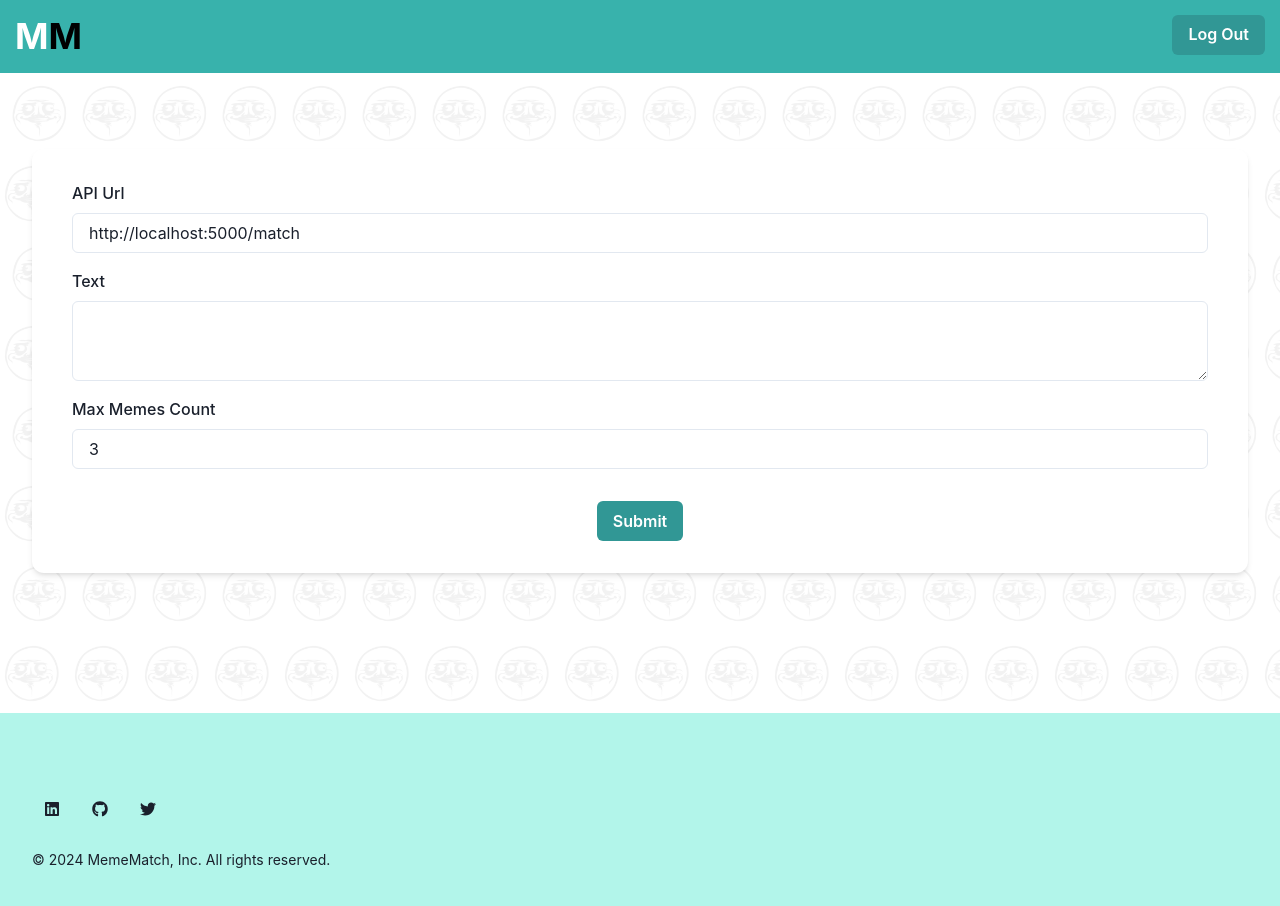
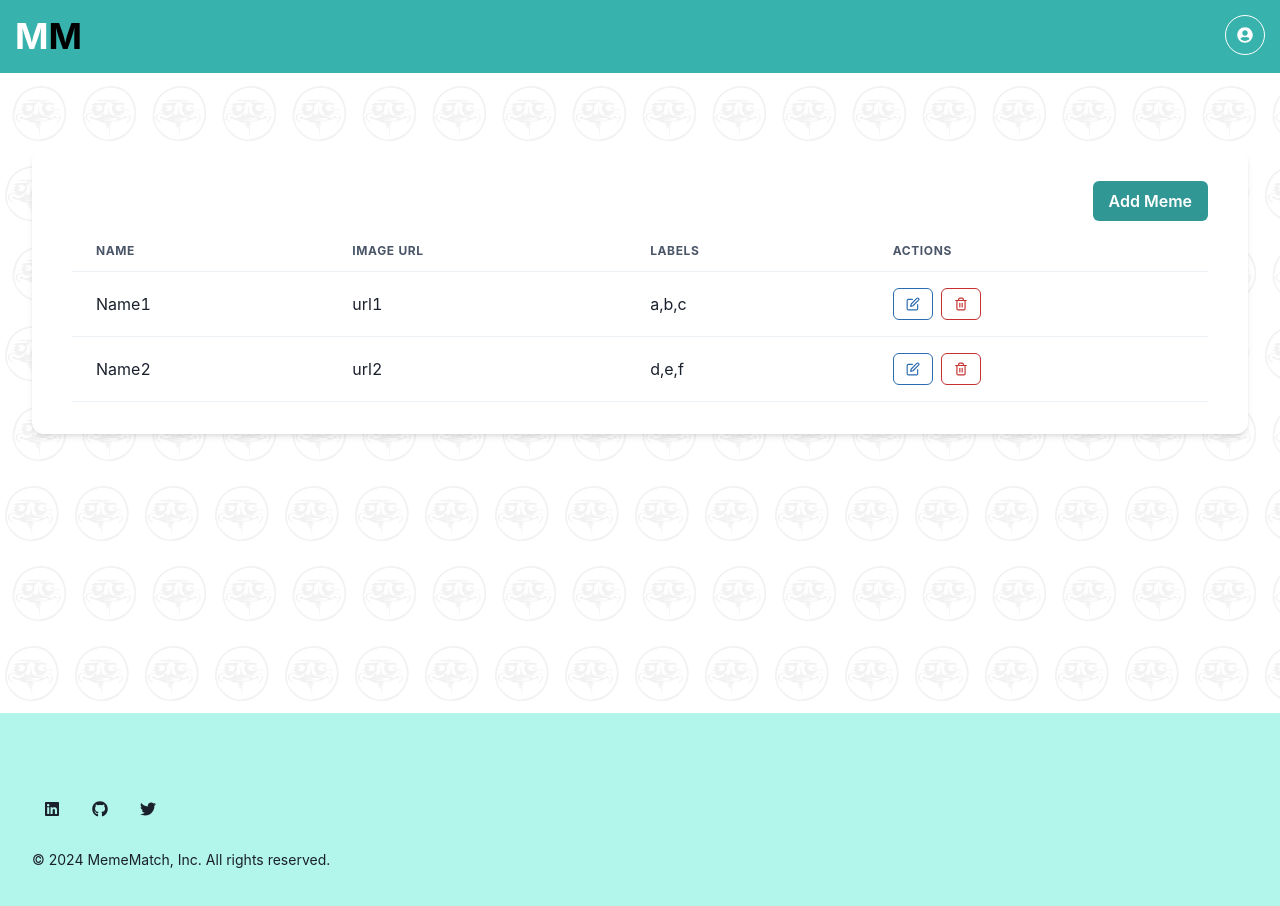
Before and after one commit to MaxStankevich/meme-match, a React (Vite) app: page /admin in a window 1280 px wide. Both pictures are taken after a click on the button "Sign in". Shown: the top 906 px of the page. Built offline with nearby package versions, Linux system fonts and the light colour scheme.

Commit message:
admin page init

```diff
--- a/src/App.jsx
+++ b/src/App.jsx
@@ -1,9 +1,9 @@
 import { Flex } from "@chakra-ui/react";
+
 import Header from "./components/layout/Header.jsx";
+import Footer from "./components/layout/Footer.jsx";
 import Main from "./components/layout/Main.jsx";
-import Footer from "./components/layout/Footer.jsx";
-
-import './App.css'
+import "./App.css";
 
 function App() {
   return (
--- a/src/components/layout/Header.jsx
+++ b/src/components/layout/Header.jsx
@@ -1,15 +1,21 @@
 import {
   Box,
-  Button,
   Heading,
   Flex,
   Link as ChakraLink,
+  Menu,
+  MenuButton,
+  MenuList,
+  MenuItem,
+  IconButton,
 } from "@chakra-ui/react";
-import { Link as ReactRouterLink } from "react-router-dom";
+import { Link as ReactRouterLink, useNavigate } from "react-router-dom";
+import { FaUserCircle, FaTools, FaSignOutAlt } from "react-icons/fa";
 import useAuth from "/src/hooks/useAuth.js";
 
 const Header = () => {
   const { logOut, user } = useAuth();
+  const navigate = useNavigate();
 
   return (
     <Box as="nav" role="navigation" bg="teal.400">
@@ -20,7 +26,32 @@ const Header = () => {
             <Heading color="black">M</Heading>
           </Flex>
         </ChakraLink>
-        {user && <Button onClick={logOut}>Log Out</Button>}
+        {user && (
+          <Menu>
+            <MenuButton
+              as={IconButton}
+              icon={<FaUserCircle />}
+              variant="outline"
+              colorScheme="white"
+              borderRadius="full"
+            />
+            <MenuList color="black">
+              {user.role === "admin" && (
+                <MenuItem
+                  icon={<FaTools />}
+                  onClick={() => {
+                    navigate("/admin");
+                  }}
+                >
+                  Administration
+                </MenuItem>
+              )}
+              <MenuItem icon={<FaSignOutAlt />} onClick={logOut}>
+                Log Out
+              </MenuItem>
+            </MenuList>
+          </Menu>
+        )}
       </Flex>
     </Box>
   );
--- a/src/components/layout/Main.jsx
+++ b/src/components/layout/Main.jsx
@@ -3,9 +3,11 @@ import MatchForm from "/src/features/match-form/MatchForm";
 import Login from "/src/features/login/Login.jsx";
 import useAuth from "/src/hooks/useAuth.js";
 import Background from "./Background/index.jsx";
+import { Routes, Route } from "react-router-dom";
+import Admin from "../../features/admin/Admin.jsx";
 
 const Main = () => {
-  const { user, logIn, isLoading } = useAuth();
+  const { user, isLoading } = useAuth();
 
   return (
     <Background>
@@ -28,7 +30,16 @@ const Main = () => {
                 />
               </Flex>
             ) : (
-              <>{user ? <MatchForm /> : <Login onLogin={logIn} />}</>
+              <>
+                {user ? (
+                  <Routes>
+                    <Route path="/" element={<MatchForm />} />
+                    <Route path="/admin" element={<Admin />} />
+                  </Routes>
+                ) : (
+                  <Login />
+                )}
+              </>
             )}
           </Box>
         </Container>
--- a/src/context/AuthContext.jsx
+++ b/src/context/AuthContext.jsx
@@ -1,14 +1,16 @@
 import React, { createContext, useState, useEffect } from "react";
+import { useNavigate } from "react-router-dom";
 
 export const AuthContext = createContext(null);
 
 const checkLoggedInUser = () => {
-  return localStorage.getItem("user");
+  return JSON.parse(localStorage.getItem("user"));
 };
 
 export const AuthProvider = ({ children }) => {
   const [user, setUser] = useState(null);
   const [isLoading, setIsLoading] = useState(true);
+  const navigate = useNavigate();
 
   useEffect(() => {
     const loggedInUser = checkLoggedInUser();
@@ -26,6 +28,7 @@ export const AuthProvider = ({ children }) => {
   const logOut = () => {
     localStorage.removeItem("user");
     setUser(null);
+    navigate("/");
   };
 
   return (
--- /dev/null
+++ b/src/features/admin/Admin.jsx
@@ -0,0 +1,158 @@
+import React, { useState } from "react";
+import {
+  Table,
+  Thead,
+  Tbody,
+  Tr,
+  Th,
+  Td,
+  Button,
+  Modal,
+  ModalOverlay,
+  ModalContent,
+  ModalHeader,
+  ModalBody,
+  ModalFooter,
+  FormControl,
+  FormLabel,
+  Input,
+  Textarea,
+  useDisclosure,
+  Flex,
+} from "@chakra-ui/react";
+import { useForm } from "react-hook-form";
+import { FiEdit, FiTrash2 } from "react-icons/fi";
+import BoxWithShadow from "../../components/BoxWithShadow.jsx";
+
+const MyTableComponent = () => {
+  const { isOpen, onOpen, onClose } = useDisclosure();
+  const { register, handleSubmit, reset, setValue } = useForm();
+  const [data, setData] = useState([
+    { name: "Name1", imageUrl: "url1", labels: "a,b,c" },
+    { name: "Name2", imageUrl: "url2", labels: "d,e,f" },
+  ]);
+  const [currentItem, setCurrentItem] = useState(null);
+
+  const onSubmit = (data) => {
+    if (currentItem) {
+      setData((currentData) =>
+        currentData.map((item) =>
+          item.name === currentItem ? { ...item, ...data } : item,
+        ),
+      );
+    } else {
+      setData((currentData) => [
+        ...currentData,
+        { ...data, imageUrl: "newUrl" },
+      ]);
+    }
+    onClose();
+  };
+
+  const handleEdit = (itemName) => {
+    const item = data.find((i) => i.name === itemName);
+    if (item) {
+      setValue("name", item.name);
+      setValue("labels", item.labels);
+      setCurrentItem(itemName);
+      onOpen();
+    }
+  };
+
+  const handleAdd = () => {
+    reset();
+    setCurrentItem(null);
+    onOpen();
+  };
+
+  const handleDelete = (itemName) => {
+    setData((currentData) =>
+      currentData.filter((item) => item.name !== itemName),
+    );
+  };
+
+  return (
+    <>
+      <BoxWithShadow>
+        <Flex justifyContent="end" mb="10px">
+          <Button colorScheme="teal" onClick={handleAdd}>
+            Add Meme
+          </Button>
+        </Flex>
+        <Table>
+          <Thead>
+            <Tr>
+              <Th>Name</Th>
+              <Th>Image URL</Th>
+              <Th>Labels</Th>
+              <Th>Actions</Th>
+            </Tr>
+          </Thead>
+          <Tbody>
+            {data.map((item) => (
+              <Tr key={item.name}>
+                <Td>{item.name}</Td>
+                <Td>{item.imageUrl}</Td>
+                <Td>{item.labels}</Td>
+                <Td>
+                  <Button
+                    colorScheme="blue"
+                    variant="outline"
+                    size="sm"
+                    onClick={() => handleEdit(item.name)}
+                  >
+                    <FiEdit />
+                  </Button>
+                  <Button
+                    colorScheme="red"
+                    variant="outline"
+                    size="sm"
+                    ml={2}
+                    onClick={() => handleDelete(item.name)}
+                  >
+                    <FiTrash2 />
+                  </Button>
+                </Td>
+              </Tr>
+            ))}
+          </Tbody>
+        </Table>
+      </BoxWithShadow>
+
+      <Modal isOpen={isOpen} onClose={onClose}>
+        <ModalOverlay />
+        <ModalContent>
+          <form onSubmit={handleSubmit(onSubmit)}>
+            <ModalHeader>{currentItem ? "Edit Meme" : "New Meme"}</ModalHeader>
+            <ModalBody>
+              <FormControl isRequired>
+                <FormLabel>Name</FormLabel>
+                <Input {...register("name", { required: true })} />
+              </FormControl>
+              <FormControl isRequired mt={4}>
+                <FormLabel>Labels</FormLabel>
+                <Textarea {...register("labels", { required: true })} />
+              </FormControl>
+            </ModalBody>
+            <ModalFooter>
+              <Button mr={3} type="submit">
+                Save
+              </Button>
+              <Button
+                variant="outline"
+                onClick={() => {
+                  reset();
+                  onClose();
+                }}
+              >
+                Cancel
+              </Button>
+            </ModalFooter>
+          </form>
+        </ModalContent>
+      </Modal>
+    </>
+  );
+};
+
+export default MyTableComponent;
--- a/src/features/login/Login.jsx
+++ b/src/features/login/Login.jsx
@@ -15,8 +15,11 @@ import {
 import { OAuthButtonGroup } from "./OAuthButtonGroup";
 import { PasswordField } from "./PasswordField";
 import BoxWithShadow from "../../components/BoxWithShadow.jsx";
+import useAuth from "../../hooks/useAuth.js";
 
-const Login = ({ onLogin }) => (
+const Login = () => {
+  const { logIn } = useAuth();
+  return (
     <Container maxW="lg" px={{ base: "0", sm: "8" }}>
       <Stack spacing="8">
         <Stack spacing="6">
@@ -53,7 +56,9 @@ const Login = ({ onLogin }) => (
               </Button>
             </HStack>
             <Stack spacing="6">
-            <Button onClick={() => onLogin({ id: 1, name: "John" })}>
+              <Button
+                onClick={() => logIn({ id: 1, name: "John", role: "admin" })}
+              >
                 Sign in
               </Button>
               <HStack>
@@ -70,5 +75,6 @@ const Login = ({ onLogin }) => (
       </Stack>
     </Container>
   );
+};
 
 export default Login;
--- a/src/main.jsx
+++ b/src/main.jsx
@@ -1,32 +1,21 @@
 import * as React from "react";
 import { ChakraProvider } from "@chakra-ui/react";
 import * as ReactDOM from "react-dom/client";
-import { createBrowserRouter, RouterProvider } from "react-router-dom";
+import { BrowserRouter } from "react-router-dom";
 
 import { AuthProvider } from "./context/AuthContext";
 import App from "./App.jsx";
 import theme from "./theme.js";
-import { BASE_URL } from "./constants";
-// import './index.css'
-
-const router = createBrowserRouter(
-  [
-    {
-      path: "/",
-      element: <App />,
-      errorElement: <App />,
-    },
-  ],
-  { basename: BASE_URL },
-);
 
 const rootElement = document.getElementById("root");
 ReactDOM.createRoot(rootElement).render(
   <React.StrictMode>
     <ChakraProvider theme={theme}>
-      <AuthProvider>
-        <RouterProvider router={router} />
-      </AuthProvider>
+      <BrowserRouter>
+        <AuthProvider>
+          <App />
+        </AuthProvider>
+      </BrowserRouter>
     </ChakraProvider>
   </React.StrictMode>,
 );
```
Lines whose indentation alone changed are shown as unchanged.
